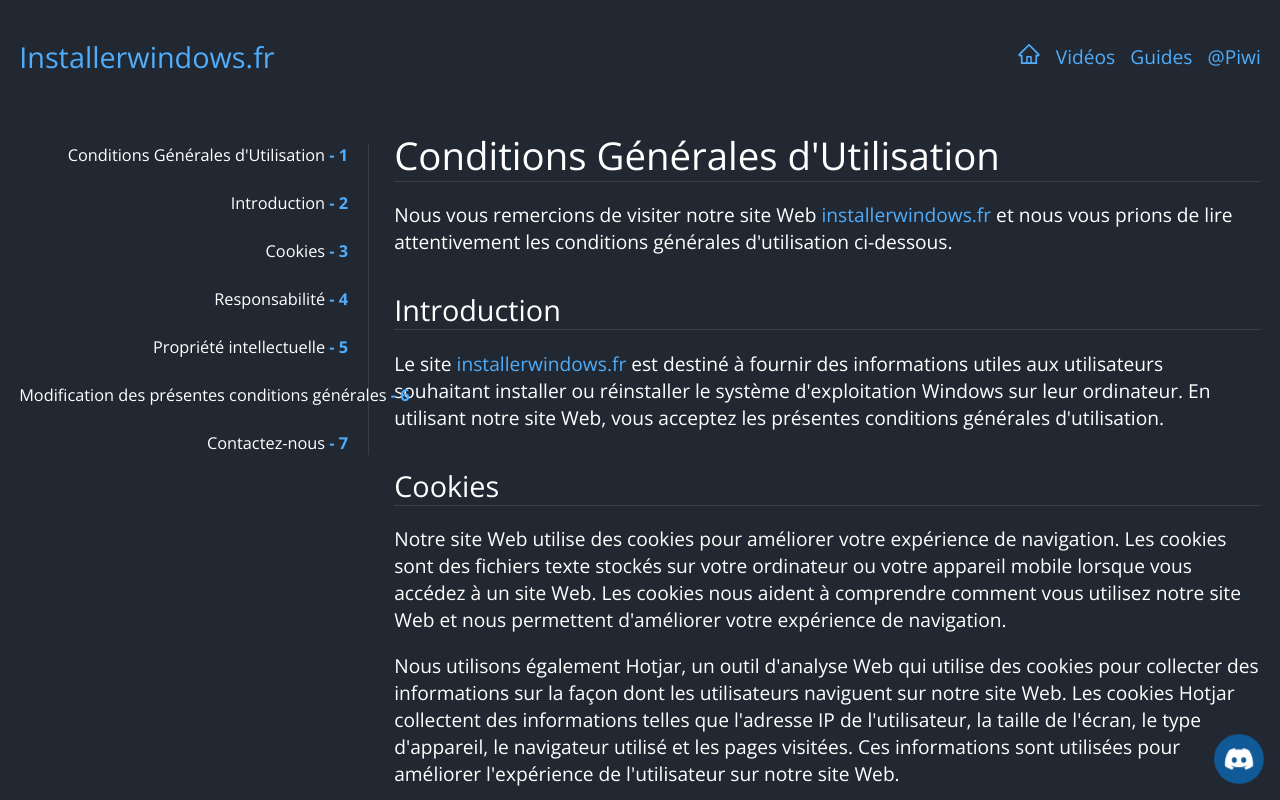
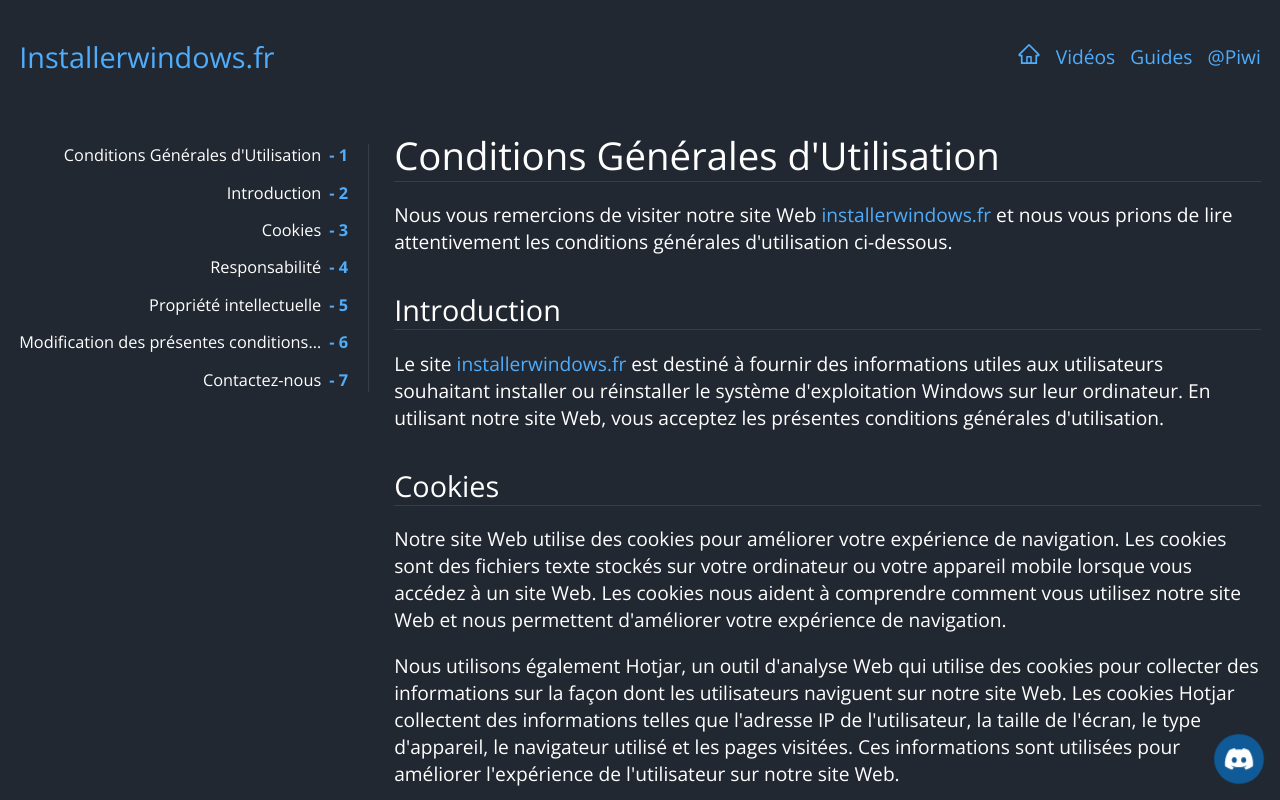
Before and after one commit to Sonny93/installerwindows.fr, a Next.js app: page /cgu in a window 1280 px wide. Shown: the top 800 px of the page. Built offline with nearby package versions, Linux system fonts and the light colour scheme; no server answers.

Commit message:
fix: chapter link size

```diff
--- a/Components/GitHub/Chapters.tsx
+++ b/Components/GitHub/Chapters.tsx
@@ -1,6 +1,4 @@
 import Link from 'next/link';
-
-import { Chapter } from './Markdown';
 
 import styles from './markdown.module.scss';
 
@@ -11,13 +9,25 @@
 export default function Chapters({ chapters, onSelect }: ChaptersProps) {
     return (
         <ul className={styles['chapters']}>
-            {chapters.map(({ id, name }, index) => (
-                <li key={index}>
-                    <Link href={`#${id}`} className="reset" onClick={(event) => onSelect && onSelect(event, { id, name })}>
-                        {name}
-                    </Link>
-                </li>
+            {chapters.map((chapter) => (
+                <Chapter chapter={chapter} onSelect={onSelect} key={chapter.id} />
             ))}
         </ul>
     );
 }
+
+function Chapter({ chapter, onSelect }: { chapter: Chapter; onSelect: ChaptersProps['onSelect'] }) {
+    const { id, name } = chapter;
+    return (
+        <li>
+            <Link
+                href={`#${id}`}
+                className="reset"
+                onClick={(event) => onSelect && onSelect(event, { id, name })}
+                title={name}
+            >
+                {name}
+            </Link>
+        </li>
+    );
+}
--- a/Components/GitHub/markdown.module.scss
+++ b/Components/GitHub/markdown.module.scss
@@ -11,7 +11,7 @@
     border-right: 1px solid $smooth-border-color;
     margin: 50px 10px 50px 0;
     display: flex;
-    gap: 25px;
+    gap: 0.75em;
     align-items: flex-end;
     flex-direction: column;
 
@@ -24,28 +24,33 @@
         width: 100%;
         font-size: 0.85em;
         font-weight: 200;
-        text-align: right;
-        white-space: nowrap;
-        border-bottom: 1px solid transparent;
+        display: flex;
+        justify-content: flex-end;
+        gap: 0.5em;
         transition: 0.15s;
 
         & a {
             width: fit-content;
+            border-bottom: 1px solid transparent;
             display: inline-block;
+            text-overflow: ellipsis;
+            white-space: nowrap;
+            overflow: hidden;
+
+            &:hover {
+                border-bottom: 1px solid $main-color;
+            }
         }
 
         & .number {
             color: $main-color;
         }
 
-        &:hover {
-            border-bottom: 1px solid $main-color;
-        }
-
         &::after {
             content: " - " counter(chapters-counter);
             color: $main-color;
             font-weight: bold;
+            white-space: nowrap;
         }
     }
 }
```
